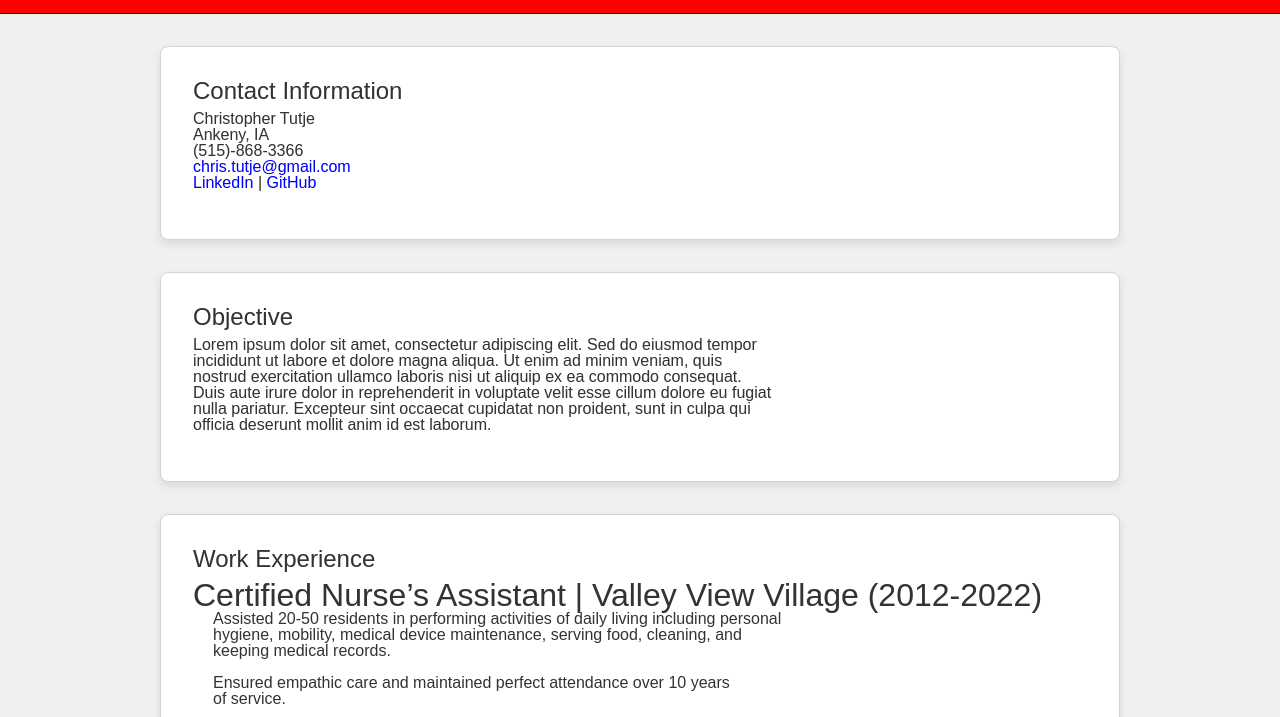
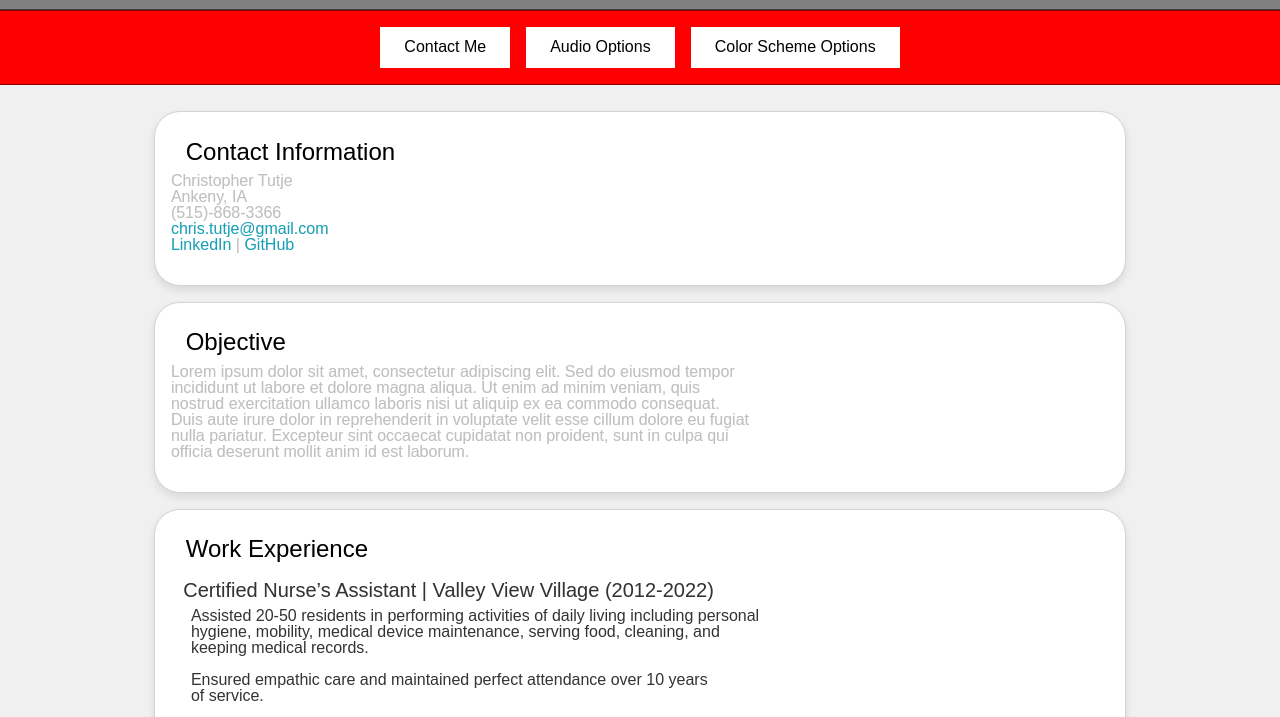
Before and after one commit to ChrisTutje/ChrisTutje.github.io, a plain HTML site: page index.html in a window 1280 px wide. Shown: the part 159-876 px from the top of the page. Drawn offline with Linux system fonts and the light colour scheme; a script that the page names is missing.

Commit message:
added spacing

```diff
--- /dev/null
+++ b/CSS/spacing.css
@@ -0,0 +1,17 @@
+:root {
+    --spacing-extra-extra-small: .236em;
+    --spacing-extra-small: .382em;
+    --spacing-small: .618em;
+    --spacing-medium: 1em;
+    --spacing-large: 1.618em;
+    --spacing-extra-large: 2.618em;
+    --spacing-extra-extra-large: 4.236em;
+
+    --spacing-xxs: .236em;
+    --spacing-xs: .382em;
+    --spacing-s: .618em;
+    --spacing-m: 1em;
+    --spacing-l: 1.618em;
+    --spacing-xl: 2.618em;
+    --spacing-xxl: 4.236em;
+}
--- a/CSS/style.css
+++ b/CSS/style.css
@@ -1,4 +1,5 @@
 @import './colorPalette.css';
+@import './spacing.css';
 
 body {
     color: var(--black);
--- a/index.html
+++ b/index.html
@@ -8,6 +8,7 @@
     <meta name="author" content="Christopher Tutje">
     <title>Christopher Tutje | Portfolio</title>
     <link rel="stylesheet" href="CSS/colorPalette.css">
+    <link rel="stylesheet" href="CSS/spacing.css">
     <link rel="stylesheet" href="CSS/reset.css">
     <link rel="stylesheet" href="CSS/style.css">
     <script defer src="script.js"></script>
@@ -15,17 +16,17 @@
         /* Banner */
         #banner {
             background-color: var(--grey);
-            border-bottom: 1px solid var(--automatic);
-            padding: 2rem;
+            border-bottom: 1px solid var(--slate);
+            padding: var(--spacing-xxl);
             text-align: center;
         }
 
         /* Footer */
         #footer {
             background-color: var(--grey);
-            border-top: 1px solid var(--automatic);
+            border-top: 1px solid var(--slate);
             text-align: center;
-            padding: 2rem;
+            padding: var(--spacing-xxl);
         }
 
         /* Navbar */
@@ -34,10 +35,10 @@
             flex-direction: row;
             justify-content: center;
             align-items: center;
-            background-color: red;
-            border-top: 1px solid black;
-            border-bottom: 1px solid black;
-            padding: 1rem;
+            background-color: var(--red);
+            border-top: 1px solid var(--maroon);
+            border-bottom: 1px solid var(--maroon);
+            padding: var(--spacing-m);
         }
 
         /* Navbar button styles */
@@ -80,7 +81,7 @@
 
         /* Resume styles */
         #resume {
-            padding: 2rem;
+            padding: var(--spacing-l);
             max-width: 80%;
             margin: 0 auto; /* Center the resume content */
         }
@@ -88,16 +89,30 @@
         .resume-section {
             background-color: white;
             border: 1px solid lightgrey;
-            padding: 2rem;
-            margin-bottom: 2rem;
-            border-radius: 0.5rem; /* Adds rounded corners */
+            padding: var(--spacing-m);
+            margin-bottom: var(--spacing-m);
+            border-radius: var(--spacing-l); /* Adds rounded corners */
             box-shadow: 0 0.25rem 0.5rem rgba(0, 0, 0, 0.1); /* Adds subtle shadow */
         }
 
         .resume-section h2 {
             border-bottom: 0px solid var(--grey);
-            padding-bottom: 0.5rem;
+            padding-top: calc(1.272em / 2.618) ;
+            padding-right: calc(1.618em / 1.272) ;
+            padding-left: calc(1.618em / 2.618);
+            padding-bottom: var(--spacing-xs);
             font-size: 1.5rem;
+            color: var(--black);
+        }
+
+        .resume-section h3 {
+            border-bottom: 0px solid var(--grey);
+            padding-top: calc(1.272em / 2.618) ;
+            padding-right: calc(1.618em / 1.272) ;
+            padding-left: calc(1.618em / 2.618);
+            padding-bottom: var(--spacing-xs);
+            font-size: 1.25rem;
+            color: var(--automatic);
         }
 
         .resume-section ul {
@@ -111,10 +126,11 @@
 
         .resume-section p {
             margin-bottom: 1rem;
+            color: var(--silver);
         }
 
         .resume-section a {
-            color: blue;
+            color: var(--info);
             text-decoration: none;
         }
 
@@ -124,20 +140,20 @@
 
         /* Carousel */
         #carousel {
-            padding: 2rem;
+            padding: var(--spacing-m);
             text-align: center;
         }
 
         .carousel-container {
             display: flex;
             justify-content: center;
-            gap: 2rem;
+            gap: var(--spacing-m);
         }
 
         .carousel-item img {
             width: 9.375rem; /* 150px in rem */
             height: 9.375rem;
-            border-radius: 0.5rem;
+            border-radius: var(--spacing-s);
             box-shadow: 0 0.25rem 0.5rem rgba(0, 0, 0, 0.2);
         }
     </style>
```
